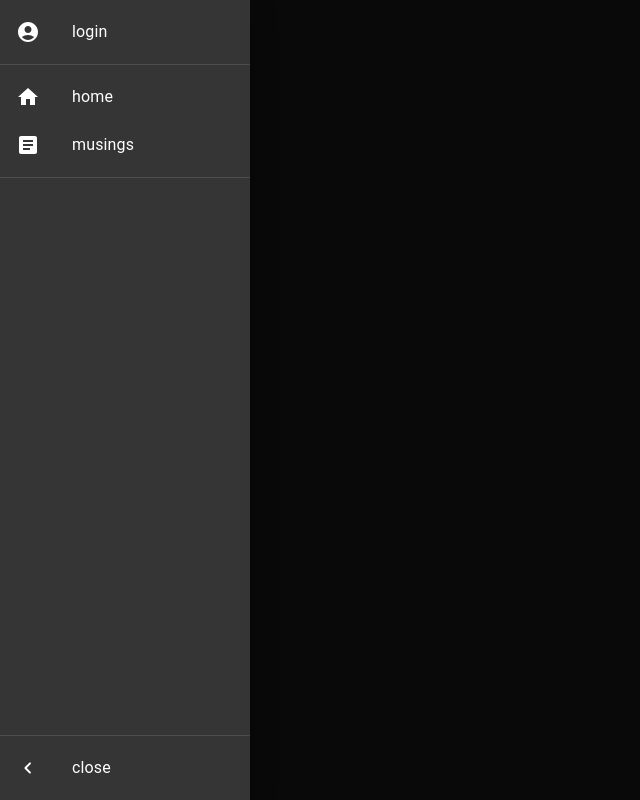
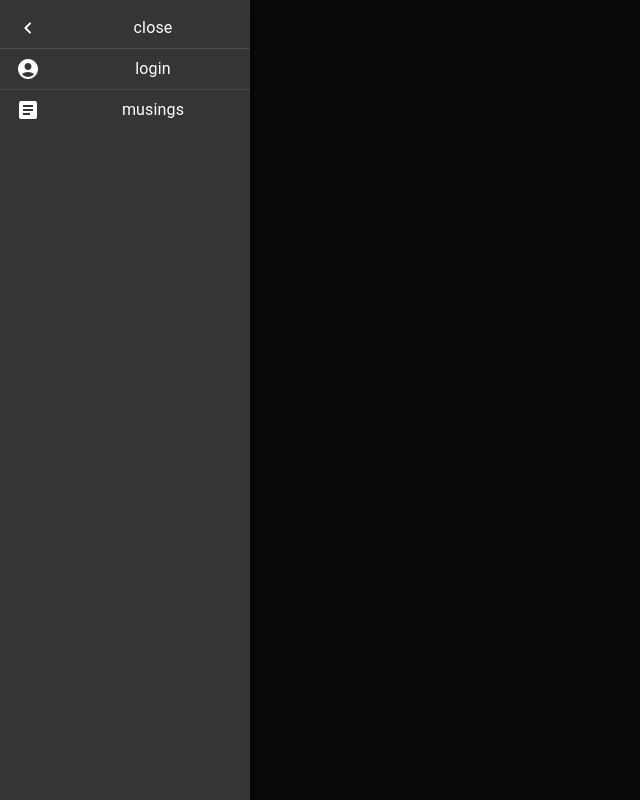
Before and after one commit to cjmcgraw/rlmcgraw.com, a React app in the folder webapp/: page / in a window 1280 px wide. Both pictures are taken after a click on the button "menu". Shown: the whole page, without its empty margins (0-640 px from the left). Built offline with nearby package versions, Linux system fonts and the light colour scheme; the HTML template or start-up script is replaced by a standard one.

Commit message:
more build changes

```diff
--- a/webapp/src/components/SiteDrawer.tsx
+++ b/webapp/src/components/SiteDrawer.tsx
@@ -8,108 +8,72 @@ import * as React from 'react';
 import { useLocation, useNavigate } from 'react-router-dom'
 import { ChevronLeftRounded } from '@mui/icons-material';
 
-export const userItems = {
-    login: (
-        <ListItemIcon>
-            <AccountCircleIcon/>
-        </ListItemIcon>
-    )
-}
-
-export const navigationItems = {
-    home: (
-        <ListItemIcon>
-            <HomeIcon />
-        </ListItemIcon>
-    ),
-    musings: (
-        <ListItemIcon>
-            <ArticleIcon />
-        </ListItemIcon>
-    ),
-}
-
 
 export default function SiteTray() {
     const navigate = useNavigate();
     const location = useLocation();
-    const [title] = location.pathname.split('/').filter(x => x)
+    const [width, setWidth] = React.useState(250);
+    const [open, setOpen] = React.useState(false);
 
 
-    const [open, setOpen] = React.useState(false);
+    const FloatingMenuButton = () =>
+        open
+        ? (<React.Fragment />)
+        : (
+        <Fab
+            variant='circular'
+            aria-label="menu"
+            size='small'
+            sx={{
+                position: "fixed",
+                top: theme => theme.spacing(2),
+                left: theme => theme.spacing(2)
+            }}
+            onClick={() => setOpen(!open)}
+        >
+            <MenuIcon fontSize="inherit" />
+        </Fab>
+    );
 
-    const userListComponents = Object.entries(userItems)
-        .map(([name, child], idx) => (
-            <ListItem key={`${name}-${idx}`} disablePadding>
-                <ListItemButton
-                    onClick={() => navigate(`/${name}`)}
-                >
-                    {child}
-                    <ListItemText primary={name} />
-                </ListItemButton>
-            </ListItem>
-        ));
-
-    const navigationListComponents = Object.entries(navigationItems)
-        .map(([name, child], idx) => (
-            <ListItem key={`${name}-${idx}`} disablePadding>
-            <ListItemButton
-                onClick={() => navigate(`/${name}`)}
-            >
-                {child}
-                <ListItemText primary={name}/>
+    const MyMenuItem = ({name, icon, onClick}) => (
+        <ListItem disablePadding={true}>
+            <ListItemButton onClick={onClick}>
+                {icon}
             </ListItemButton>
-            </ListItem>
-        ));
+            <ListItemText primary={name} />
+        </ListItem>
+    );
 
     return (
         <Box>
-            <Fab
-                color="secondary"
-                aria-label="menu"
-                sx={{
-                    position: "fixed",
-                    bottom: theme => theme.spacing(2),
-                    left: theme => theme.spacing(2),
-                }}
-                onClick={() => setOpen(!open)}
-            >
-                <MenuIcon />
-            </Fab>
+            <FloatingMenuButton />
             <Drawer
-                PaperProps={{
-                    sx: {
-                        width: 250,
-                        display: "flex",
-                        flexDirection: "column",
-                        justifyContent: "space-between"
-                    }
-                }}
                 open={open}
                 onClose={() => setOpen(false)}
             >
-                <Box>
+                <Box sx={{width}}>
                     <List>
-                        {userListComponents}
-                    </List>
 
-                    <Divider />
-                    <List>
-                        {navigationListComponents}
-                    </List>
-                    <Divider />
-                </Box>
-                <Box>
-                    <Divider />
-                    <List>
-                        <ListItem disablePadding>
-                            <ListItemButton onClick={() => setOpen(false)}>
-                                <ListItemIcon>
-                                    <ChevronLeftRounded />
-                                </ListItemIcon>
-                                <ListItemText primary='close' />
-                            </ListItemButton>
-                        </ListItem>
+                        <MyMenuItem
+                            name='close'
+                            icon={<ChevronLeftRounded />}
+                            onClick={() => setOpen(false)}
+                        />
+                        <Divider />
+
+                        <MyMenuItem
+                            name='login'
+                            icon={<AccountCircleIcon />}
+                            onClick={() => navigate('/login')}
+                        />
+                        <Divider />
+
+
+                        <MyMenuItem
+                            name='musings'
+                            icon={<ArticleIcon />}
+                            onClick={() => navigate('/musings')}
+                        />
                     </List>
                 </Box>
             </Drawer>
```
Also changed, not shown: webapp/src/index.tsx (+0 -8 lines), 1 other file (tests, documents, lock files or other folders).
